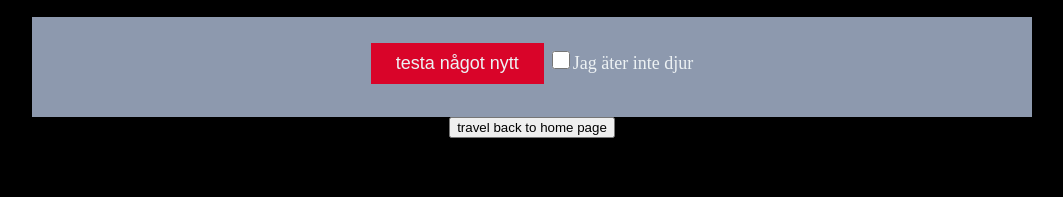
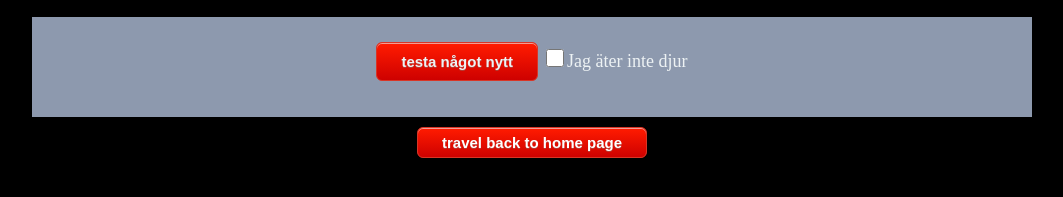
Before and after one commit to EddieJostell/EddieJostell.github.io, a plain HTML site: page food/index.html in a window 1280 px wide. Shown: the part 323-520 px from the top of the page, without its empty margins (108-1171 px from the left). Drawn offline with Linux system fonts and the light colour scheme.

Commit message:
restyled the homebutton

```diff
--- a/food/css/style.css
+++ b/food/css/style.css
@@ -48,22 +48,47 @@ header h1 {
 }
 
 #foodBtn {
-    background-color: #d90429;
-    border: none;
-    color: #edf2f4;
-    padding: 10px 25px;
-    text-align: center;
-    text-decoration: none;
-    display: inline-block;
-    font-size: 18px;
-    margin-top: 26px;
-    outline: none;
+	-moz-box-shadow:inset 0px 1px 0px 0px #f29c93;
+	-webkit-box-shadow:inset 0px 1px 0px 0px #f29c93;
+	box-shadow:inset 0px 1px 0px 0px #f29c93;
+	background:-webkit-gradient(linear, left top, left bottom, color-stop(0.05, #fe1a00), color-stop(1, #ce0100));
+	background:-moz-linear-gradient(top, #fe1a00 5%, #ce0100 100%);
+	background:-webkit-linear-gradient(top, #fe1a00 5%, #ce0100 100%);
+	background:-o-linear-gradient(top, #fe1a00 5%, #ce0100 100%);
+	background:-ms-linear-gradient(top, #fe1a00 5%, #ce0100 100%);
+	background:linear-gradient(to bottom, #fe1a00 5%, #ce0100 100%);
+	filter:progid:DXImageTransform.Microsoft.gradient(startColorstr='#fe1a00', endColorstr='#ce0100',GradientType=0);
+	background-color:#fe1a00;
+	-moz-border-radius:6px;
+	-webkit-border-radius:6px;
+	border-radius:6px;
+	border:1px solid #d83526;
+	display:inline-block;
+	cursor:pointer;
+	color:#edf2f4;
+	font-family:Arial;
+	font-size:15px;
+	font-weight:bold;
+    margin-top: 25px;
+	padding:10px 24px;
+	text-decoration:none;
+	text-shadow:0px 1px 0px #b23e35;
+}
+#foodBtn:hover {
+	background:-webkit-gradient(linear, left top, left bottom, color-stop(0.05, #ce0100), color-stop(1, #fe1a00));
+	background:-moz-linear-gradient(top, #ce0100 5%, #fe1a00 100%);
+	background:-webkit-linear-gradient(top, #ce0100 5%, #fe1a00 100%);
+	background:-o-linear-gradient(top, #ce0100 5%, #fe1a00 100%);
+	background:-ms-linear-gradient(top, #ce0100 5%, #fe1a00 100%);
+	background:linear-gradient(to bottom, #ce0100 5%, #fe1a00 100%);
+	filter:progid:DXImageTransform.Microsoft.gradient(startColorstr='#ce0100', endColorstr='#fe1a00',GradientType=0);
+	background-color:#ce0100;
+}
+#foodBtn:active {
+	position:relative;
+	top:1px;
 }
 
-#foodBtn:active{
-  background:#2b2d42;
-  color:#edf2f4;
-}
 
 #grass {
     font-family: "Agency FB";
@@ -97,3 +122,45 @@ a:hover {
   width: 18px;
   height: 18px;
 }
+
+.homeBtn {
+	-moz-box-shadow:inset 0px 1px 0px 0px #f29c93;
+	-webkit-box-shadow:inset 0px 1px 0px 0px #f29c93;
+	box-shadow:inset 0px 1px 0px 0px #f29c93;
+	background:-webkit-gradient(linear, left top, left bottom, color-stop(0.05, #fe1a00), color-stop(1, #ce0100));
+	background:-moz-linear-gradient(top, #fe1a00 5%, #ce0100 100%);
+	background:-webkit-linear-gradient(top, #fe1a00 5%, #ce0100 100%);
+	background:-o-linear-gradient(top, #fe1a00 5%, #ce0100 100%);
+	background:-ms-linear-gradient(top, #fe1a00 5%, #ce0100 100%);
+	background:linear-gradient(to bottom, #fe1a00 5%, #ce0100 100%);
+	filter:progid:DXImageTransform.Microsoft.gradient(startColorstr='#fe1a00', endColorstr='#ce0100',GradientType=0);
+	background-color:#fe1a00;
+	-moz-border-radius:6px;
+	-webkit-border-radius:6px;
+	border-radius:6px;
+	border:1px solid #d83526;
+	display:inline-block;
+	cursor:pointer;
+	color:#ffffff;
+	font-family:Arial;
+	font-size:15px;
+	font-weight:bold;
+	padding:6px 24px;
+	text-decoration:none;
+	text-shadow:0px 1px 0px #b23e35;
+    margin-top: 10px;
+}
+.homeBtn:hover {
+	background:-webkit-gradient(linear, left top, left bottom, color-stop(0.05, #ce0100), color-stop(1, #fe1a00));
+	background:-moz-linear-gradient(top, #ce0100 5%, #fe1a00 100%);
+	background:-webkit-linear-gradient(top, #ce0100 5%, #fe1a00 100%);
+	background:-o-linear-gradient(top, #ce0100 5%, #fe1a00 100%);
+	background:-ms-linear-gradient(top, #ce0100 5%, #fe1a00 100%);
+	background:linear-gradient(to bottom, #ce0100 5%, #fe1a00 100%);
+	filter:progid:DXImageTransform.Microsoft.gradient(startColorstr='#ce0100', endColorstr='#fe1a00',GradientType=0);
+	background-color:#ce0100;
+}
+.homeBtn:active {
+	position:relative;
+	top:1px;
+}
```
